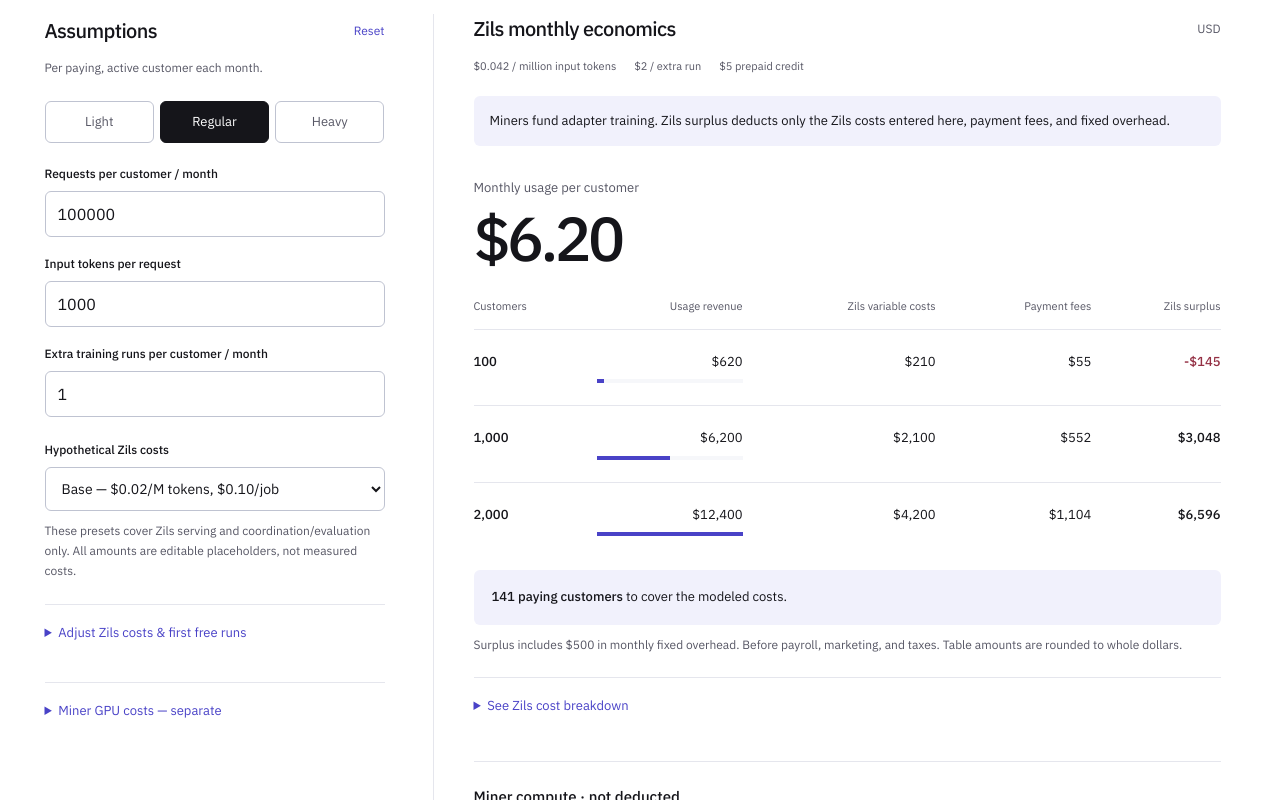
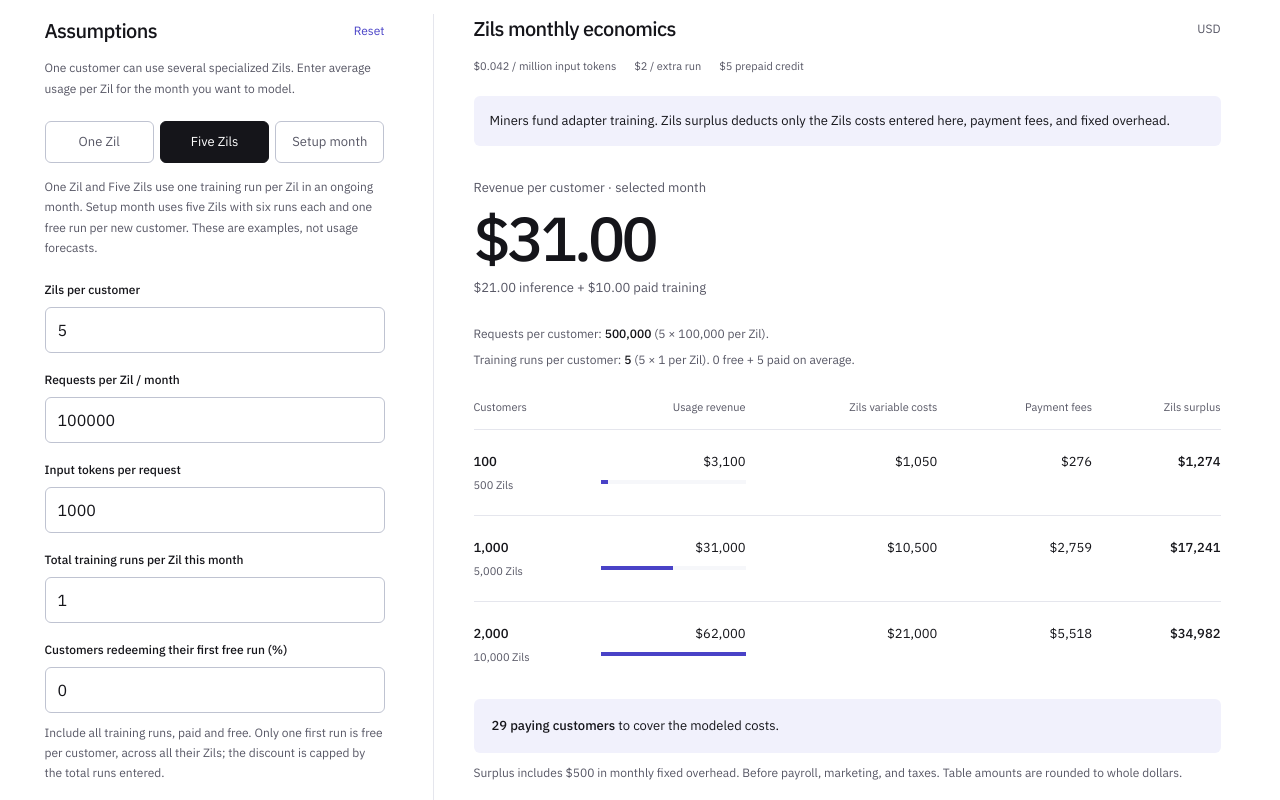
Before and after one commit to ooo-hq/zils-web, a Next.js app: page /pricing-lab in a window 1280 px wide. Shown: the part 360-1160 px from the top of the page. Built offline with nearby package versions, Linux system fonts and the light colour scheme.

Commit message:
Model multiple Zils per customer in the pricing lab

```diff
--- a/app/(home)/pricing-lab/page.tsx
+++ b/app/(home)/pricing-lab/page.tsx
@@ -7,7 +7,7 @@ import s from './pricing-lab.module.css';
 
 export const metadata: Metadata = {
   title: 'Pricing lab — Zils',
-  description: 'Explore Zils revenue and operating costs, with miner-funded training costs shown separately.',
+  description: 'Model multiple Zils per customer, per-Zil training and inference, and Zils operating costs separately from miner-funded compute.',
   robots: { index: false, follow: false, noarchive: true, googleBot: { index: false, follow: false } },
 };
 
@@ -20,7 +20,7 @@ export default function PricingLabPage() {
           <header className={s.hero}>
             <div>
               <h1>Pricing lab.</h1>
-              <p>What happens at 100, 1,000, or 2,000 paying customers?<br />Model Zils costs and miner-funded training separately.</p>
+              <p>What happens at 100, 1,000, or 2,000 paying customers?<br />Each customer can use multiple Zils, with their own training and traffic.</p>
             </div>
             <Link href="/pricing" className={s.link}>View the pricing plan</Link>
           </header>
--- a/app/(home)/pricing-lab/pricing-lab.module.css
+++ b/app/(home)/pricing-lab/pricing-lab.module.css
@@ -13,6 +13,7 @@
 .presets { display: flex; gap: 6px; margin: 22px 0; }
 .presets button { flex: 1; min-height: 42px; border: 1px solid var(--zils-edge-strong); border-radius: 6px; background: var(--zils-page); color: var(--zils-muted); font: inherit; font-size: 13px; cursor: pointer; }
 .presets button[aria-pressed=true] { color: var(--zils-on-action); background: var(--zils-action); border-color: var(--zils-action); }
+.presetHint { margin: -8px 0 22px; color: var(--zils-muted); font-size: 12px; line-height: 1.7; }
 .fields { display: grid; gap: 18px; }
 .field { display: grid; gap: 8px; min-width: 0; font-size: 12px; font-weight: 500; line-height: 1.5; }
 .field input, .field select { width: 100%; min-width: 0; min-height: 44px; border: 1px solid var(--zils-edge-strong); border-radius: 6px; padding: 10px 12px; background: var(--zils-page); color: var(--zils-ink); font: inherit; font-size: 16px; font-weight: 400; font-variant-numeric: tabular-nums; }
@@ -33,6 +34,10 @@
 .unitSpend { display: flex; flex-direction: column; gap: 8px; padding: 32px 0 28px; }
 .unitSpend span { color: var(--zils-muted); font-size: 13px; }
 .unitSpend strong { font-size: clamp(42px, 5vw, 62px); line-height: 1.05; letter-spacing: -.06em; font-weight: 500; font-variant-numeric: tabular-nums; overflow-wrap: anywhere; }
+.portfolioSummary { margin: -8px 0 28px; color: var(--zils-muted); font-size: 12px; line-height: 1.7; }
+.portfolioSummary p { margin: 6px 0; }
+.portfolioSummary b { color: var(--zils-ink); font-weight: 500; }
+.rowNote { display: block; margin-top: 5px; color: var(--zils-muted); font-size: 11px; font-weight: 400; }
 .tableWrap { overflow-x: auto; }
 .table { width: 100%; border-collapse: collapse; font-size: 13px; font-variant-numeric: tabular-nums; }
 .table thead th { color: var(--zils-muted); font-size: 11px; font-weight: 400; line-height: 1.5; padding: 0 10px 14px; }
--- a/app/(home)/pricing-lab/pricing-lab.tsx
+++ b/app/(home)/pricing-lab/pricing-lab.tsx
@@ -13,8 +13,8 @@ const usd = (value: number, decimals = 0) => new Intl.NumberFormat('en-US', {
 }).format(value);
 const count = (value: number) => new Intl.NumberFormat('en-US').format(value);
 const customerCounts = [100, 1_000, 2_000];
-const workloadFields: ModelField[] = ['requests', 'tokens', 'runs'];
-const costFields: ModelField[] = ['inference', 'training', 'minerPayment', 'fixed', 'topup', 'newCustomers'];
+const workloadFields: ModelField[] = ['zils', 'requests', 'tokens', 'runs', 'newCustomers'];
+const costFields: ModelField[] = ['inference', 'training', 'minerPayment', 'fixed', 'topup'];
 
 export function PricingLab() {
   const [inputs, setInputs] = useState<ModelInputs>(DEFAULT_MODEL_INPUTS);
@@ -47,16 +47,18 @@ export function PricingLab() {
           <h2 id="assumptions-heading">Assumptions</h2>
           <button type="button" className={s.reset} onClick={() => setInputs({ ...DEFAULT_MODEL_INPUTS })}>Reset</button>
         </div>
-        <p className={s.hint}>Per paying, active customer each month.</p>
-        <div className={s.presets} role="group" aria-label="Usage presets">
+        <p className={s.hint}>One customer can use several specialized Zils. Enter average usage per Zil for the month you want to model.</p>
+        <div className={s.presets} role="group" aria-label="Customer portfolio examples">
           {Object.entries(WORKLOADS).map(([key, preset]) => (
             <button key={key} type="button" aria-pressed={workloadFields.every(field => inputs[field].trim() !== '' && Number(inputs[field]) === Number(preset[field as keyof typeof preset]))}
-              onClick={() => setInputs(previous => ({ ...previous, requests: preset.requests, tokens: preset.tokens, runs: preset.runs }))}>
+              onClick={() => setInputs(previous => ({ ...previous, zils: preset.zils, requests: preset.requests, tokens: preset.tokens, runs: preset.runs, newCustomers: preset.newCustomers }))}>
               {preset.label}
             </button>
           ))}
         </div>
+        <p className={s.presetHint}>One Zil and Five Zils use one training run per Zil in an ongoing month. Setup month uses five Zils with six runs each and one free run per new customer. These are examples, not usage forecasts.</p>
         <div className={s.fields}>{workloadFields.map(field)}</div>
+        <p className={s.hint}>Include all training runs, paid and free. Only one first run is free per customer, across all their Zils; the discount is capped by the total runs entered.</p>
         <label className={s.field} htmlFor="model-cost-preset">
           Hypothetical Zils costs
           <select id="model-cost-preset" value={costPreset} onChange={event => {
@@ -69,7 +71,7 @@ export function PricingLab() {
         </label>
         <p className={s.hint}>These presets cover Zils serving and coordination/evaluation only. All amounts are editable placeholders, not measured costs.</p>
         <details className={s.details}>
-          <summary>Adjust Zils costs &amp; first free runs</summary>
+          <summary>Adjust Zils costs</summary>
           <div className={s.fields}>{costFields.map(field)}</div>
           <p className={s.hint}>Enter only costs Zils pays. Include any Zils-funded idle serving capacity, evaluation and retries. Use fixed overhead for shared costs such as storage and support; do not also count them per job. Direct miner payments default to $0.</p>
         </details>
@@ -92,12 +94,17 @@ export function PricingLab() {
         </div>
         <p className={s.costNotice}>Miners fund adapter training. Zils surplus deducts only the Zils costs entered here, payment fees, and fixed overhead.</p>
         {!results || !unit ? (
-          <p id="model-error" role="alert" className={s.error}>Enter a valid amount in each field. Requests and tokens must be whole numbers; top-ups start at ${BETA_PRICING.startingCredit} and the first-free-run share is 0–100%.</p>
+          <p id="model-error" role="alert" className={s.error}>Enter a valid amount in each field. Zils, requests, and tokens must be whole numbers; top-ups start at ${BETA_PRICING.startingCredit} and the first-free-run share is 0–100%.</p>
         ) : (
           <div aria-live="polite" aria-atomic="true">
             <div className={s.unitSpend}>
-              <span>Monthly usage per customer</span>
+              <span>Revenue per customer · selected month</span>
               <strong>{usd(unit.revenuePerCustomer, 2)}</strong>
+              <span>{usd(unit.inferenceRevenuePerCustomer, 2)} inference + {usd(unit.trainingRevenuePerCustomer, 2)} paid training</span>
+            </div>
+            <div className={s.portfolioSummary}>
+              <p>Requests per customer: <b>{count(unit.requestsPerCustomer)}</b> ({count(assumptions!.zils)} × {count(assumptions!.requests)} per Zil).</p>
+              <p>Training runs per customer: <b>{count(unit.jobsPerCustomer)}</b> ({count(assumptions!.zils)} × {count(assumptions!.runs)} per Zil). {count(unit.freeJobsPerCustomer)} free + {count(unit.paidJobsPerCustomer)} paid on average.</p>
             </div>
             <div className={s.tableWrap} role="region" aria-label="Monthly scenario comparison" tabIndex={0}>
               <table className={s.table}>
@@ -105,7 +112,7 @@ export function PricingLab() {
                 <thead><tr><th scope="col">Customers</th><th scope="col">Usage revenue</th><th scope="col">Zils variable costs</th><th scope="col">Payment fees</th><th scope="col">Zils surplus</th></tr></thead>
                 <tbody>{results.map(row => (
                   <tr key={row.customers}>
-                    <th scope="row">{count(row.customers)}</th>
+                    <th scope="row">{count(row.customers)}<span className={s.rowNote}>{count(row.zils)} Zils</span></th>
                     <td>{usd(row.revenue)}<div className={s.barTrack} aria-hidden="true"><div className={s.bar} style={{ width: row.revenue > 0 ? `${row.customers / 20}%` : '0%' }} /></div></td>
                     <td>{usd(row.delivery)}</td>
                     <td>{usd(row.fees)}</td>
@@ -147,10 +154,12 @@ export function PricingLab() {
         )}
         <div className={s.notes}>
           <h3>Read the numbers correctly.</h3>
+          <p>Customer counts stay at 100, 1,000, and 2,000. Requests and total training runs are multiplied by Zils per customer; owning a Zil adds no subscription or model-slot fee. Every Zil uses the entered average workload. Change those averages to represent different parts of an app.</p>
+          <p>The setup example describes one month of experimentation. It does not assume those six runs per Zil repeat every month. For an established customer, set ongoing retraining separately and set first-free-run redemption to 0%. For a month that includes new Zils, include their setup runs in the average training runs per Zil.</p>
           <p>Zils and miner costs are assumptions, not measurements. The default $0.10/job for Zils coordination/evaluation and $1/job for miner compute are independent placeholders. Replace them with your own costs. These scenarios are not demand or capacity forecasts.</p>
           <p>Subnet emissions are not counted as customer revenue or a Zils cash expense. Any payment Zils makes directly to miners belongs in direct miner payments and is deducted once. Miner compute is shown separately; without rewards and capacity data, this page does not estimate miner profit or network sustainability.</p>
           <p>The ${BETA_PRICING.startingCredit} top-up is prepaid usage, not an extra monthly fee. Revenue here represents consumed usage. Unspent credit is excluded.</p>
-          <p>Payment fees use <a href="https://stripe.com/pricing" target="_blank" rel="noreferrer">US domestic card rates</a> of 2.9% + $0.30 per top-up, spread over consumed credit. Cash timing and transaction rounding will differ. New-customer free training is included only when you set its share above zero.</p>
+          <p>Payment fees use <a href="https://stripe.com/pricing" target="_blank" rel="noreferrer">US domestic card rates</a> of 2.9% + $0.30 per top-up, spread over consumed credit. Cash timing and transaction rounding will differ. A first free run reduces billable runs, while all entered runs still incur the modeled Zils and miner costs.</p>
         </div>
       </section>
     </div>
--- a/lib/pricing-model.ts
+++ b/lib/pricing-model.ts
@@ -1,16 +1,17 @@
 import { BETA_PRICING } from './pricing';
 
 export const MODEL_FIELDS = {
-  requests: { label: 'Requests per customer / month', min: 0, max: 1_000_000_000, step: 1 },
+  zils: { label: 'Zils per customer', min: 0, max: 10_000, step: 1 },
+  requests: { label: 'Requests per Zil / month', min: 0, max: 1_000_000_000, step: 1 },
   tokens: { label: 'Input tokens per request', min: 0, max: 1_000_000, step: 1 },
-  runs: { label: 'Extra training runs per customer / month', min: 0, max: 10_000, step: 'any' },
+  runs: { label: 'Total training runs per Zil this month', min: 0, max: 10_000, step: 'any' },
   inference: { label: 'Zils serving cost per million input tokens ($)', min: 0, max: 100, step: 'any' },
   training: { label: 'Zils coordination + evaluation per job ($)', min: 0, max: 10_000, step: 'any' },
   minerPayment: { label: 'Direct payment from Zils to miners per job ($)', min: 0, max: 10_000, step: 'any' },
   minerCompute: { label: 'Miner GPU cost per customer job ($)', min: 0, max: 100_000, step: 'any' },
   fixed: { label: 'Zils fixed overhead per month ($)', min: 0, max: 10_000_000, step: 'any' },
   topup: { label: 'Average top-up ($)', min: BETA_PRICING.startingCredit, max: 100_000, step: 'any' },
-  newCustomers: { label: 'Customers using their first free run (%)', min: 0, max: 100, step: 'any' },
+  newCustomers: { label: 'Customers redeeming their first free run (%)', min: 0, max: 100, step: 'any' },
 } as const;
 
 export type ModelField = keyof typeof MODEL_FIELDS;
@@ -18,9 +19,9 @@ export type ModelInputs = Record<ModelField, string>;
 export type ModelAssumptions = Record<ModelField, number>;
 
 export const WORKLOADS = {
-  light: { label: 'Light', requests: '10000', tokens: '1000', runs: '0' },
-  regular: { label: 'Regular', requests: '100000', tokens: '1000', runs: '1' },
-  heavy: { label: 'Heavy', requests: '1000000', tokens: '1000', runs: '2' },
+  single: { label: 'One Zil', zils: '1', requests: '100000', tokens: '1000', runs: '1', newCustomers: '0' },
+  multiple: { label: 'Five Zils', zils: '5', requests: '100000', tokens: '1000', runs: '1', newCustomers: '0' },
+  setup: { label: 'Setup month', zils: '5', requests: '100000', tokens: '1000', runs: '6', newCustomers: '100' },
 } as const;
 
 export const DELIVERY_COSTS = {
@@ -30,9 +31,10 @@ export const DELIVERY_COSTS = {
 } as const;
 
 export const DEFAULT_MODEL_INPUTS: ModelInputs = {
-  requests: WORKLOADS.regular.requests,
-  tokens: WORKLOADS.regular.tokens,
-  runs: WORKLOADS.regular.runs,
+  zils: WORKLOADS.multiple.zils,
+  requests: WORKLOADS.multiple.requests,
+  tokens: WORKLOADS.multiple.tokens,
+  runs: WORKLOADS.multiple.runs,
   inference: DELIVERY_COSTS.base.inference,
   training: DELIVERY_COSTS.base.training,
   minerPayment: '0',
@@ -55,10 +57,16 @@ export function parseModelInputs(inputs: ModelInputs): ModelAssumptions | null {
 }
 
 export function modelPricing(assumptions: ModelAssumptions, customers: number) {
-  const millionTokens = assumptions.requests * assumptions.tokens / 1_000_000;
-  const revenuePerCustomer = millionTokens * BETA_PRICING.millionInputTokens
-    + assumptions.runs * BETA_PRICING.trainingRun;
-  const jobsPerCustomer = assumptions.runs + assumptions.newCustomers / 100;
+  const requestsPerCustomer = assumptions.zils * assumptions.requests;
+  const millionTokens = requestsPerCustomer * assumptions.tokens / 1_000_000;
+  const jobsPerCustomer = assumptions.zils * assumptions.runs;
+  // One first-run credit per customer across their entire portfolio. It discounts
+  // an entered job; it never creates an extra job or repeats for every Zil.
+  const freeJobsPerCustomer = Math.min(jobsPerCustomer, assumptions.newCustomers / 100);
+  const paidJobsPerCustomer = jobsPerCustomer - freeJobsPerCustomer;
+  const inferenceRevenuePerCustomer = millionTokens * BETA_PRICING.millionInputTokens;
+  const trainingRevenuePerCustomer = paidJobsPerCustomer * BETA_PRICING.trainingRun;
+  const revenuePerCustomer = inferenceRevenuePerCustomer + trainingRevenuePerCustomer;
   const servingPerCustomer = millionTokens * assumptions.inference;
   const trainingPerCustomer = jobsPerCustomer * assumptions.training;
   const minerPaymentsPerCustomer = jobsPerCustomer * assumptions.minerPayment;
@@ -73,6 +81,11 @@ export function modelPricing(assumptions: ModelAssumptions, customers: number) {
   const fees = customers * feesPerCustomer;
   return {
     customers, revenue, delivery, fees, revenuePerCustomer, contributionPerCustomer, feeRate,
+    zils: customers * assumptions.zils,
+    requestsPerCustomer, jobsPerCustomer, freeJobsPerCustomer, paidJobsPerCustomer,
+    inferenceRevenuePerCustomer, trainingRevenuePerCustomer,
+    freeTrainingJobs: customers * freeJobsPerCustomer,
+    paidTrainingJobs: customers * paidJobsPerCustomer,
     serving: customers * servingPerCustomer,
     training: customers * trainingPerCustomer,
     minerPayments: customers * minerPaymentsPerCustomer,
```
Also changed, not shown: 2 other files (tests, documents, lock files or other folders).
